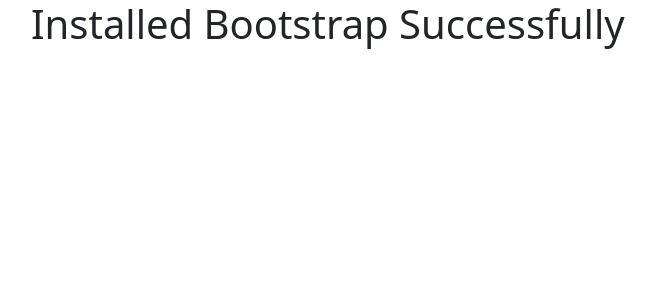
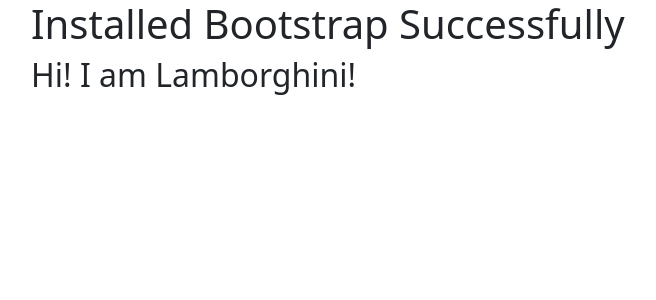
Before and after one commit to Christiannaira/react-project-first, a React (Vite) app: page / in a window 1280 px wide. Shown: the top 300 px of the page, without its empty margins (51-707 px from the left). Built offline with nearby package versions, Linux system fonts and the light colour scheme.

Commit message:
feat: Added a Car component for testing

```diff
--- a/src/App.tsx
+++ b/src/App.tsx
@@ -1,3 +1,5 @@
+import Car from './Car';
+
 
 function App() {
 
@@ -8,6 +10,8 @@
 
     <h1>Installed Bootstrap Successfully</h1>
 
+    <Car/>
+
     </div>
 
     </>
--- /dev/null
+++ b/src/Car.tsx
@@ -0,0 +1,15 @@
+
+function Car() {
+
+    return (
+        <>
+
+            <h2>Hi! I am Lamborghini!</h2>
+
+        </>
+    )
+
+}
+
+
+export default Car;
```
